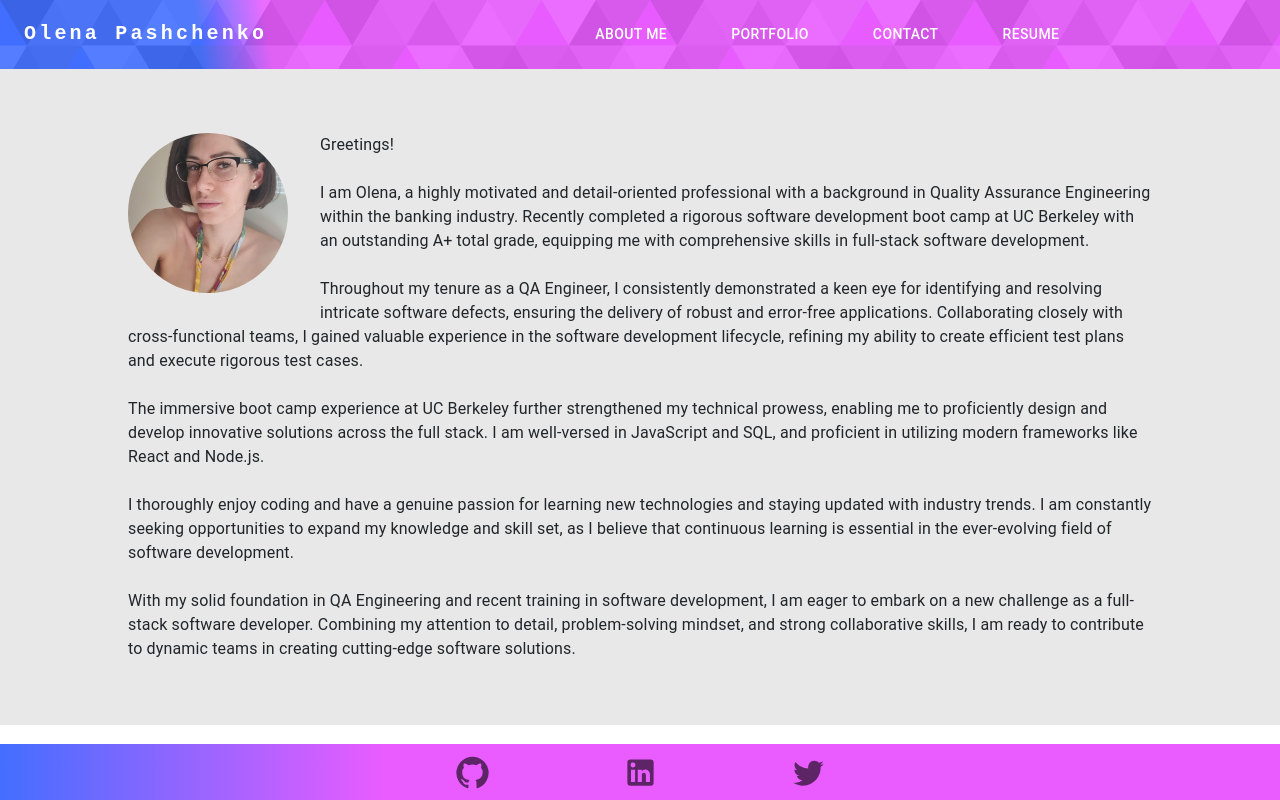
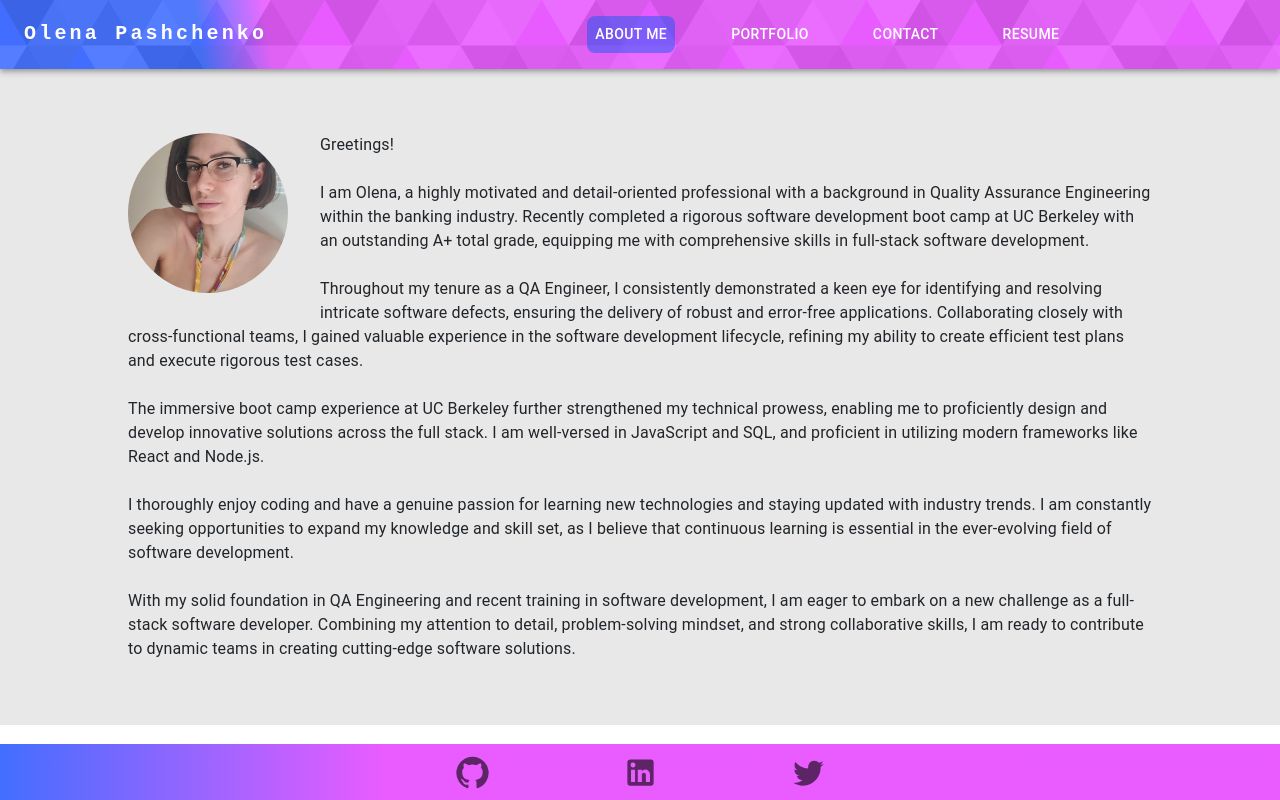
Before and after one commit to UserOlena/portfolio_react, a React (Create React App) app: page / in a window 1280 px wide. Built offline with nearby package versions, Linux system fonts and the light colour scheme.

Commit message:
Highlight Navbar title if corresponding page is open.

```diff
--- a/src/components/Navbar.js
+++ b/src/components/Navbar.js
@@ -56,6 +56,7 @@ export function Navbar() {
                     //backgroundAttachment: 'fixed',
                     //backgroundSize: 'cover',
                     //backgroundRepeat: 'repeat'
+                    zIndex: 1,
                 }}
             >
                 <Container maxWidth="xl">
@@ -134,11 +135,11 @@ export function Navbar() {
                                         color: 'white',
                                         display: 'block',
                                         marginLeft: '3rem',
-                                        borderRadius: 3,
+                                        borderRadius: '0.5rem',
                                         '&:hover': {
                                             background: 'rgb(27, 91, 247, 0.5)',
-
-                                        }
+                                        },
+                                        bgcolor: chosenTab === page && 'rgb(27, 91, 247, 0.5)',
                                     }}
                                 >
                                     {page}
```
